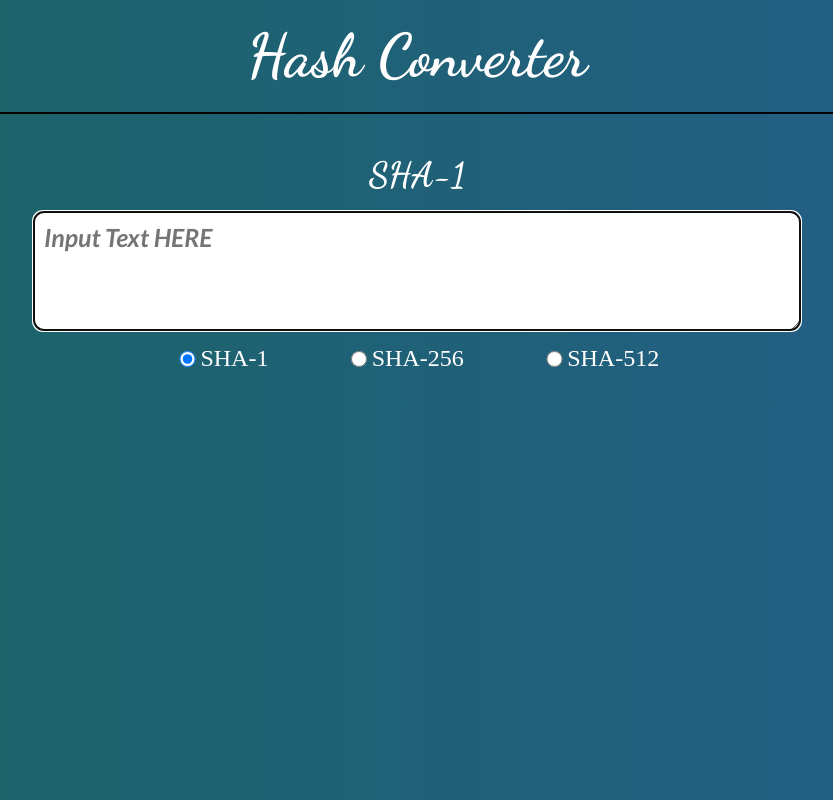
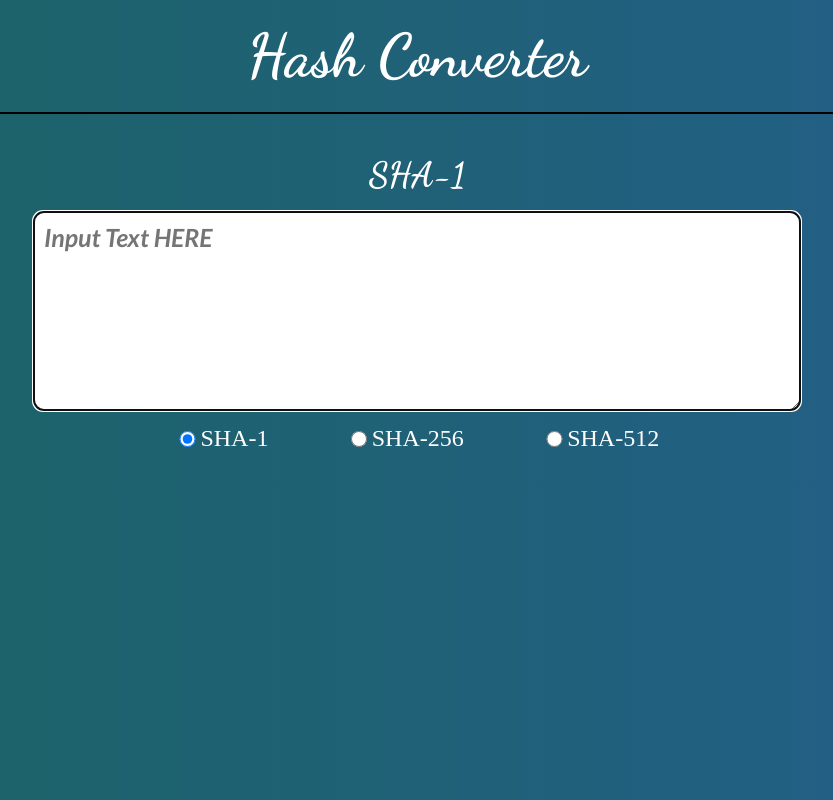
Before and after one commit to piyusharora91/REACT-HASH-GENERATOR, a React (Create React App) app: page / in a window 1280 px wide. Shown: the whole page, without its empty margins (223-1056 px from the left). Built offline with nearby package versions, Linux system fonts and the light colour scheme.

Commit message:
css responsive modifications to input field height

```diff
--- a/src/App.css
+++ b/src/App.css
@@ -59,7 +59,7 @@ body {
 
 #text-input {
   width: 80vw;
-  height: 80px;
+  height: 120px;
   padding: 10px;
   margin-top: 15px;
   font-size: 25px;
@@ -128,7 +128,7 @@ input[type="radio"]:hover {
 
   #text-input {
     width: 60vw;
-    height: 120px;
+    height: 200px;
   }
 
   .algo-type-label span {
```
